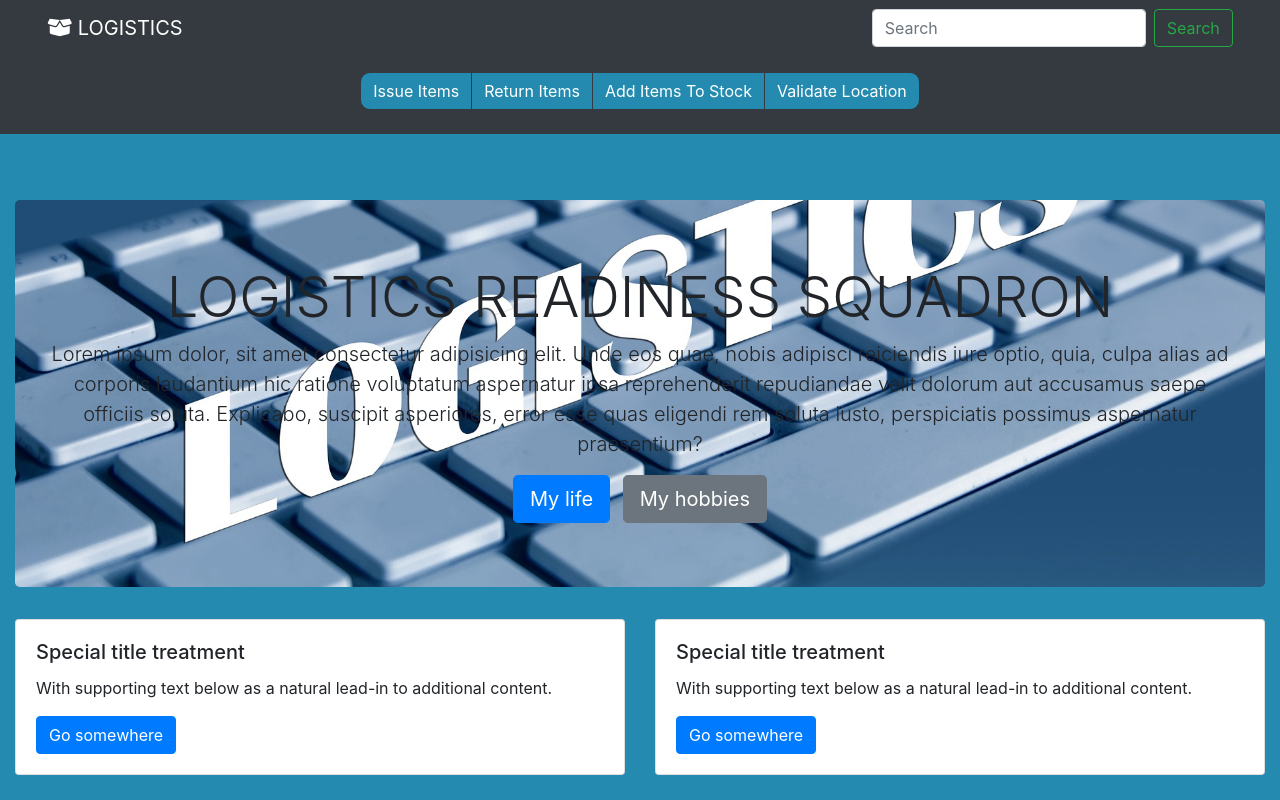
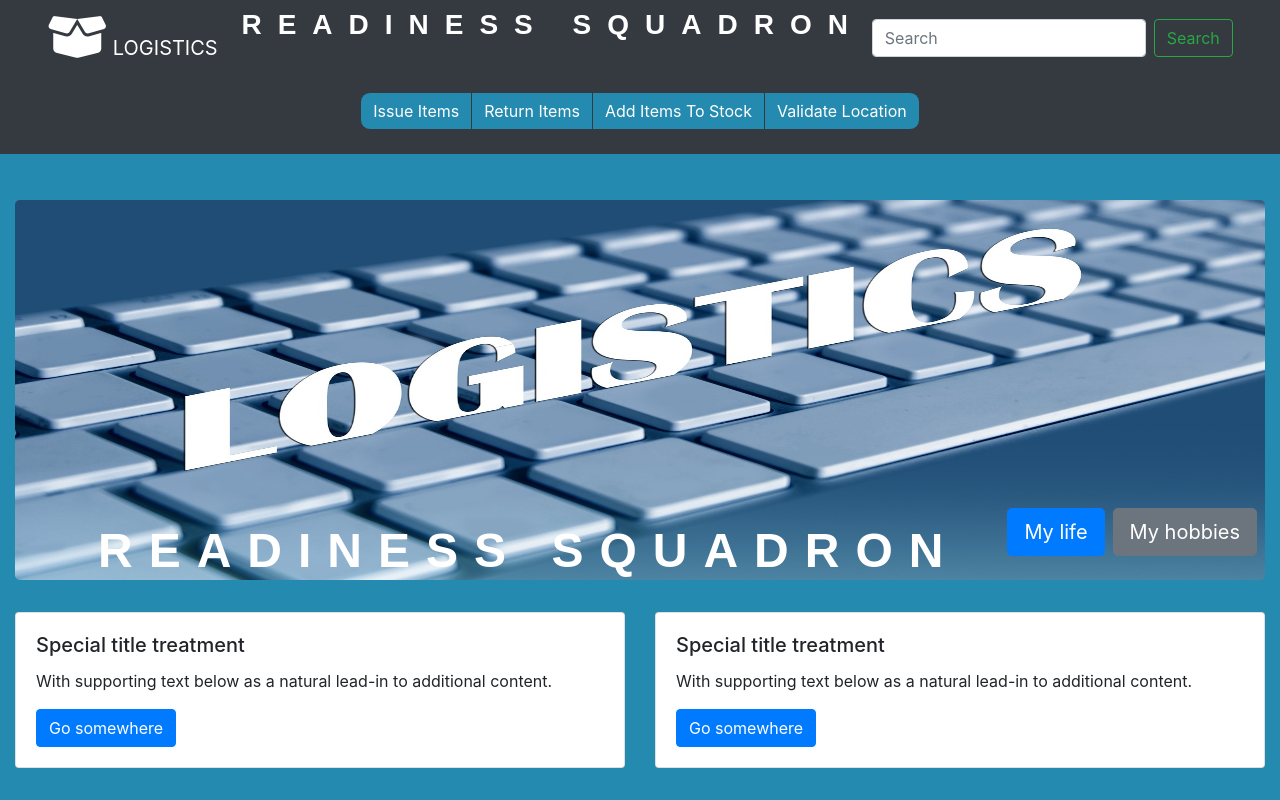
Before and after one commit to doc1atis/pattern-project, a plain HTML site: page index.html in a window 1280 px wide. Drawn offline with nearby package versions, Linux system fonts and the light colour scheme.

Commit message:
site title added to navbar

```diff
--- a/index.html
+++ b/index.html
@@ -30,9 +30,10 @@
       >
         <div class="d-flex justify-content-between holder-1">
           <a class="navbar-brand" href="#">
-            <i class="fas fa-box-open"></i>
+            <i class="fas fa-box-open box-logo"></i>
             LOGISTICS
           </a>
+          <h3 class="site-title">READINESS SQUADRON</h3>
           <!-- ============================================SEARCH BAR START================================================= -->
           <form class="form-inline my-2 my-lg-0">
             <input
@@ -75,22 +76,13 @@
         <!-- row that contain the jumbotron stars here -->
         <div class="row">
           <!-- jumbotron start here -->
-          <div class="jumbotron text-center col-lg-12">
-            <h1 class="display-4">LOGISTICS READINESS SQUADRON</h1>
-            <p class="lead">
-              Lorem ipsum dolor, sit amet consectetur adipisicing elit. Unde eos
-              quae, nobis adipisci reiciendis iure optio, quia, culpa alias ad
-              corporis laudantium hic ratione voluptatum aspernatur ipsa
-              reprehenderit repudiandae velit dolorum aut accusamus saepe
-              officiis soluta. Explicabo, suscipit asperiores, error esse quas
-              eligendi rem soluta iusto, perspiciatis possimus aspernatur
-              praesentium?
-            </p>
+          <div class="jumbotron text-center col-lg-12 my-jumbo">
+            <h1 class="display-4">READINESS SQUADRON</h1>
             <!-- buttons start here -->
-            <button type="button" class="btn btn-primary btn-lg mr-2">
+            <button type="button" class="btn btn-primary btn-lg mr-2 mb-4 ml-5">
               My life
             </button>
-            <button type="button" class="btn btn-secondary btn-lg">
+            <button type="button" class="btn btn-secondary btn-lg mr-2 mb-4">
               My hobbies
             </button>
           </div>
--- a/style.css
+++ b/style.css
@@ -1,9 +1,37 @@
+body {
+  margin: 0;
+  padding: 0;
+}
+.site-title {
+  font-family: fantasy;
+  font-weight: 900;
+  letter-spacing: 1rem;
+  color: #ffffff;
+}
 .jumbotron {
   background-image: url("imgs/Logistics.jpg");
   background-position: center center;
   background-repeat: no-repeat;
-  background-size: cover;
+  background-size: 100% 100%;
   margin-top: 200px;
+}
+
+.my-jumbo {
+  padding: 0;
+  height: 380px;
+  display: flex;
+  justify-content: flex-end;
+  align-items: flex-end;
+}
+
+.jumbotron h1 {
+  font-size: 3rem;
+  color: #ffffff;
+  font-family: fantasy;
+  font-weight: 900;
+  letter-spacing: 1rem;
+  padding: 0;
+  margin: 0;
 }
 
 .btn-for-actions {
@@ -20,6 +48,6 @@
   width: 95%;
 }
 
-.holder-2 {
-  /* background-color: aliceblue; */
+.box-logo {
+  font-size: 3rem;
 }
```
Also changed, not shown: imgs/busmap.jpg (added), imgs/industrial.jpg (added), 2 other files.
